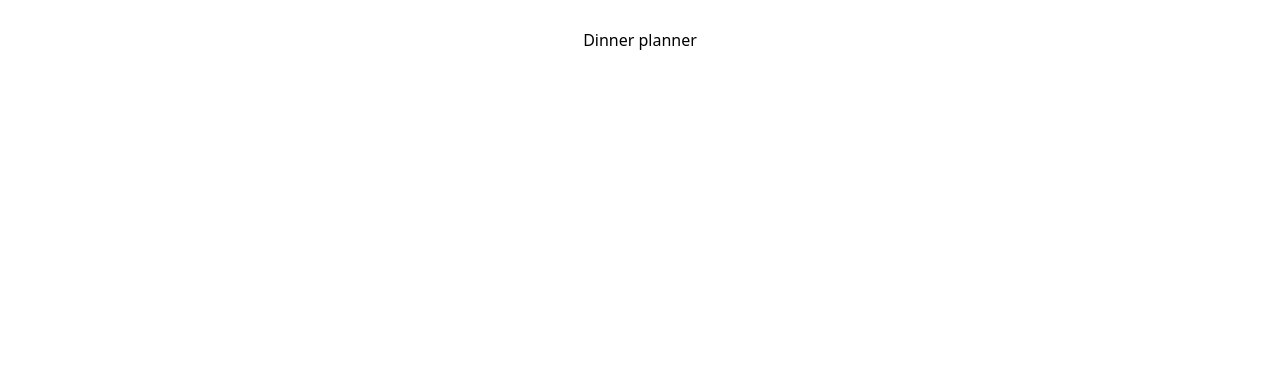
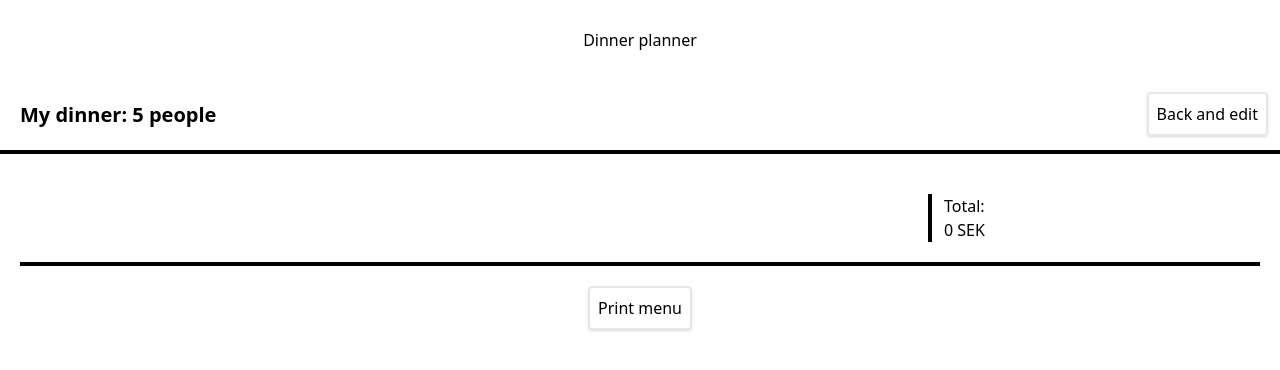
Before and after one commit to antonstagge/dinnerplanner-html-react, a React (Create React App) app: page /overview in a window 1280 px wide. Shown: the top 370 px of the page. Built offline with nearby package versions, Linux system fonts and the light colour scheme.

Commit message:
FIxed overview

```diff
--- a/src/App.js
+++ b/src/App.js
@@ -6,6 +6,8 @@ import ErrorList from './ErrorList/ErrorList';
 import Sidebar from './Sidebar/Sidebar';
 import SearchDishes from './SearchDishes/SearchDishes';
 import DishDetails from './DishDetails/DishDetails';
+import BackAndEdit from './BackAndEdit/BackAndEdit';
+import Overview from './Overview/Overview';
 
 export default class App extends Component {
     constructor(props) {
@@ -36,6 +38,7 @@ export default class App extends Component {
                         <DishDetails model={modelInstance} id={match.params.id}/>
                     </div>}
                 />
+                <Route path="/overview" render={() => [<BackAndEdit key="BackAndEdit" model={modelInstance}/>, <Overview key="Overview" model={modelInstance}/>]} />
             </div>
         </div>
         );
--- /dev/null
+++ b/src/BackAndEdit/BackAndEdit.js
@@ -0,0 +1,32 @@
+import React, {useState, useEffect} from 'react';
+import {Link} from 'react-router-dom';
+import Button from '../shared/Button';
+
+const Overview = ({model}) => {
+    const [numberOfGuests, setNumberOfGuests] = useState(model.getNumberOfGuests());
+
+    useEffect(() => {
+        setNumberOfGuests(model.getNumberOfGuests());
+    }, [numberOfGuests])
+
+
+    return <div id="backAndEditContainer" className="flex border-b-4 border-black p-3">
+            <div className="flex-1 flex lg:text-xl font-bold p-2">
+                    <div>
+                            My dinner:&nbsp;
+                    </div>
+                    <div id="numberOfGuests">{numberOfGuests}</div>
+                    <div>
+                            &nbsp;people
+                    </div>
+            </div>
+            <div>
+                <Link to="/search">
+                    <Button
+                        text="Back and edit"
+                    />
+                </Link>
+            </div>
+    </div>
+}
+export default Overview;
--- /dev/null
+++ b/src/Overview/Overview.js
@@ -0,0 +1,36 @@
+import React from 'react';
+import {Link} from 'react-router-dom';
+import DishItem from '../shared/DishItem';
+import Button from '../shared/Button';
+
+const Overview = ({model}) => {
+    return (
+        <div id="dinnerOverviewContainer" className="h-full">
+            <div  className="flex flex-wrap m-5 p-5 border-b-4 border-black">
+                <div id="menuDishesContainer" className="flex-3 flex flex-wrap justify-end">
+                    {model.getFullMenu().map(dish => <div>
+                        <DishItem dish={dish}/>
+                        <div classNameName="text-right pr-6">{model.getDishPrice(dish)}</div>
+                    </div>)}
+                </div>
+                <div id="totalPriceContainer" className="flex-1 flex flex-col justify-end border-l-4 border-black pl-3">
+                    <div>
+                        Total:
+                    </div>
+                    <div>
+                        {model.getTotalMenuPrice() + " SEK"}
+                    </div>
+                </div>
+            </div>
+            <div className="flex justify-center">
+                <Link to="/print">
+                    <Button
+                        text="Print menu"
+                    />
+                </Link>
+            </div>
+        </div>
+    )
+}
+
+export default Overview;
--- a/src/Sidebar/Sidebar.js
+++ b/src/Sidebar/Sidebar.js
@@ -70,7 +70,7 @@ class Sidebar extends Component {
                     {"SEK " + this.props.model.getTotalMenuPrice()}
                 </div>
                 <div className="flex justify-center pt-6 pb-6">
-                    <Link to="/search">
+                    <Link to="/overview">
                         <Button
                             text="Confirm dinner"
                         />
```
